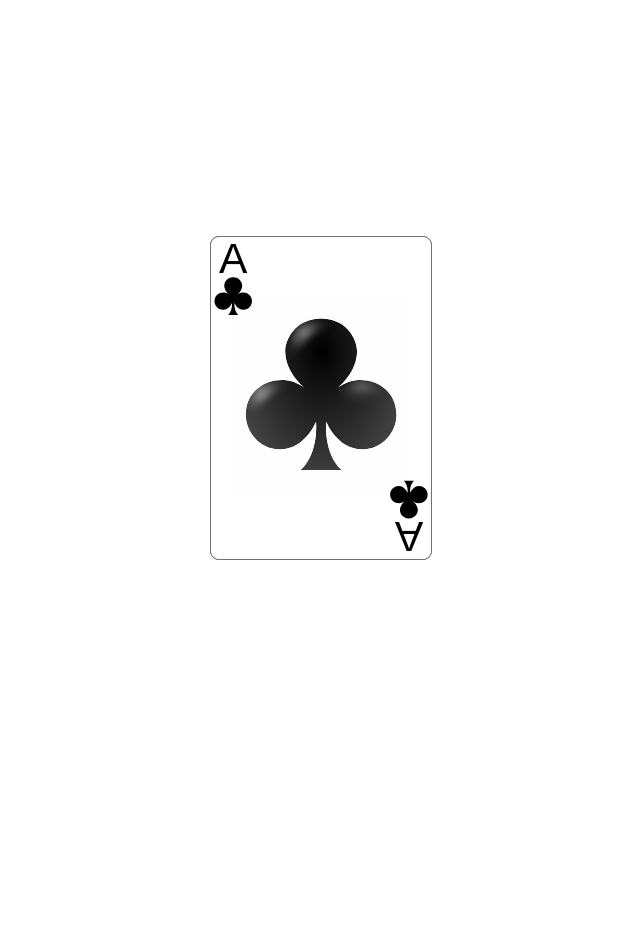
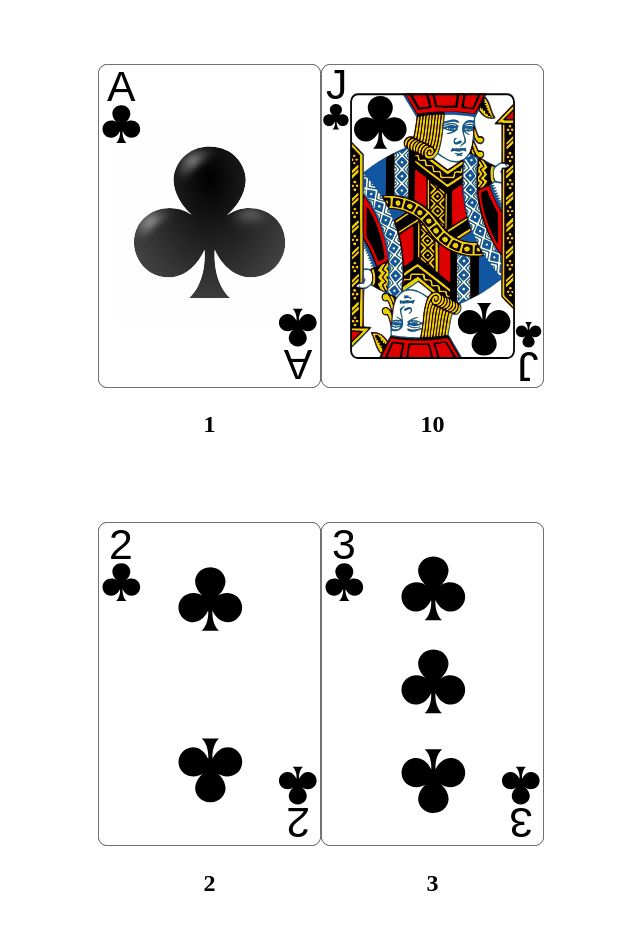
Before and after one commit to ploticio/blackjack, a React (Vite) app: page / in a window 1280 px wide. Shown: the top 930 px of the page, without its empty margins (319-959 px from the left). Before the commit the page ends 800 px from the top, so only its background shows below. Built offline with nearby package versions, Linux system fonts and the light colour scheme.

Commit message:
added zustand

```diff
--- a/package.json
+++ b/package.json
@@ -11,7 +11,8 @@
   },
   "dependencies": {
     "react": "^18.2.0",
-    "react-dom": "^18.2.0"
+    "react-dom": "^18.2.0",
+    "zustand": "^4.4.1"
   },
   "devDependencies": {
     "@types/react": "^18.2.15",
--- a/src/App.css
+++ b/src/App.css
@@ -3,3 +3,9 @@
   padding: 2rem;
   text-align: center;
 }
+
+.hand {
+  display: flex;
+  padding: 2rem;
+  justify-content: space-between;
+}
--- a/src/App.tsx
+++ b/src/App.tsx
@@ -3,10 +3,16 @@ import CardComponent from "./components/CardComponent";
 import { deck } from "./utilities/cards";
 
 function App() {
-  const myCard = deck[0];
   return (
     <div className="App">
-      <CardComponent card={myCard} />
+      <div className="hand">
+        <CardComponent card={deck[0]} />
+        <CardComponent card={deck[10]} />
+      </div>
+      <div className="hand">
+        <CardComponent card={deck[1]} />
+        <CardComponent card={deck[2]} />
+      </div>
     </div>
   );
 }
--- a/src/components/CardComponent.tsx
+++ b/src/components/CardComponent.tsx
@@ -9,6 +9,7 @@ export default function CardComponent({ card }: IProps) {
     <>
       <div>
         <img src={card.image} />
+        <h2>{card.value}</h2>
       </div>
     </>
   );
```
Also changed, not shown: 1 other file (tests, documents, lock files or other folders).
